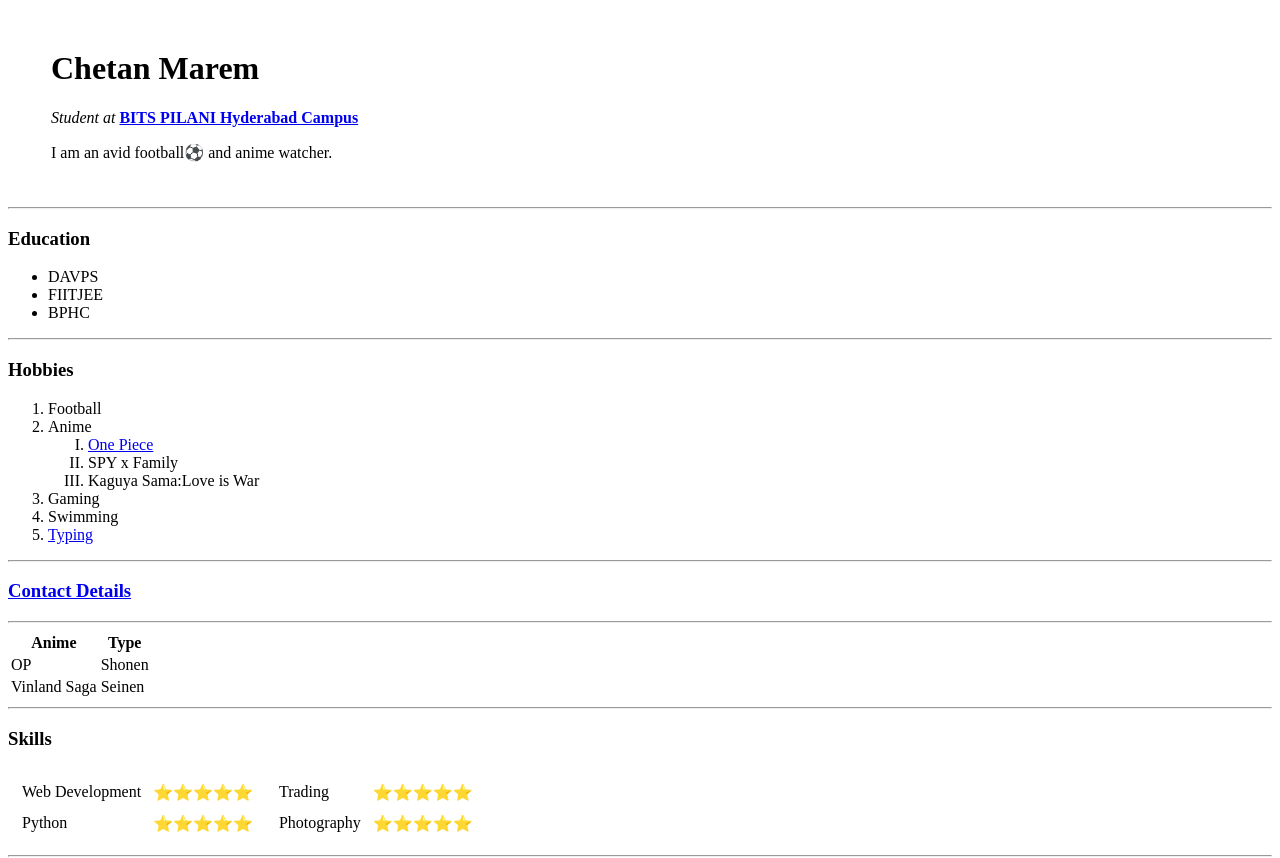
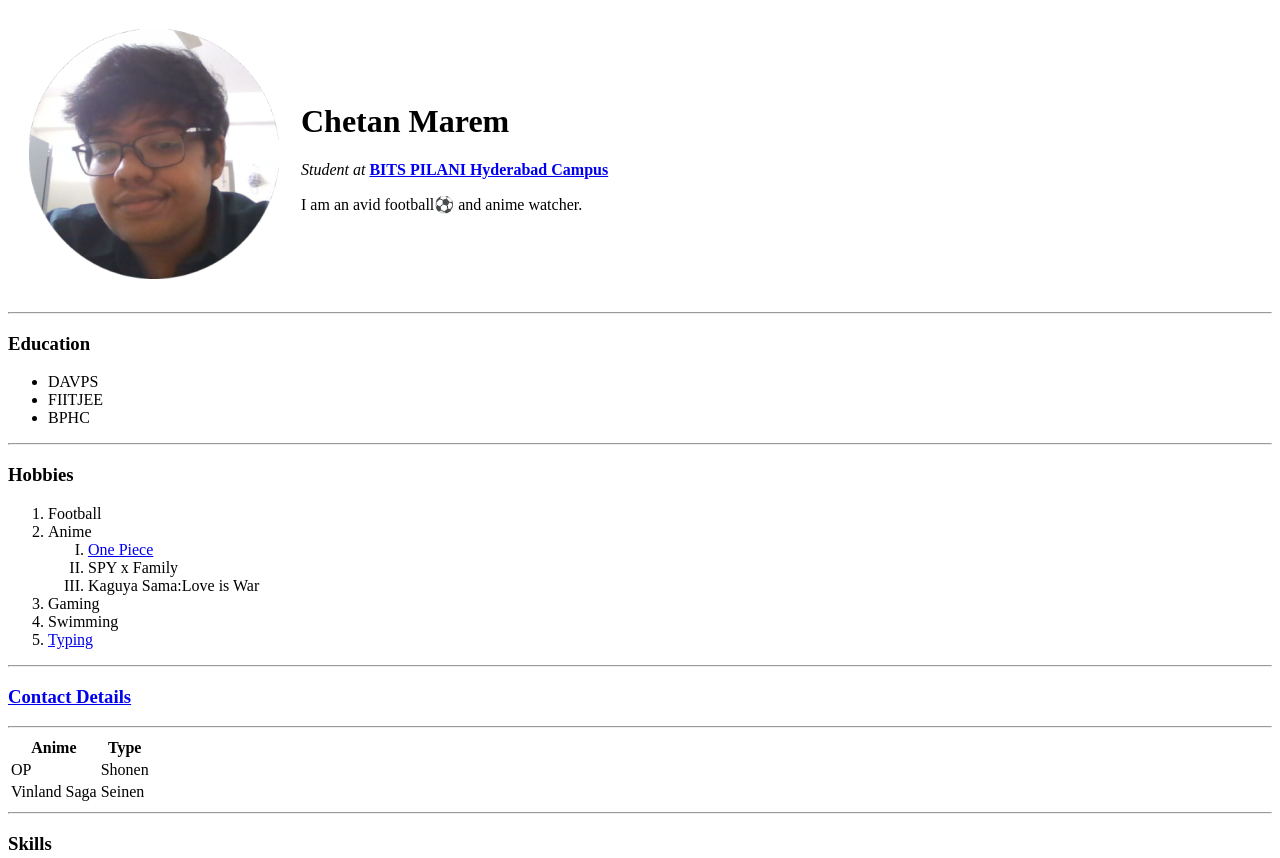
Before and after one commit to Chetz107/CV, a plain HTML site: page index.html in a window 1280 px wide. Shown: the top 858 px of the page. Drawn offline with Linux system fonts and the light colour scheme.

Commit message:
Image upload

```diff
--- a/index.html
+++ b/index.html
@@ -8,7 +8,7 @@
 
 <body>
   <table cellspacing="20">
-    <td><img src="Images/Chetan.png" alt=""></td>
+    <td><img src="Chetan.png" alt=""></td>
     <td>
       <h1>Chetan Marem</h1>
       <p><em>Student at</em> <strong><a href="https://www.bits-pilani.ac.in/hyderabad/">BITS PILANI Hyderabad Campus</a></strong></em></p>
```
